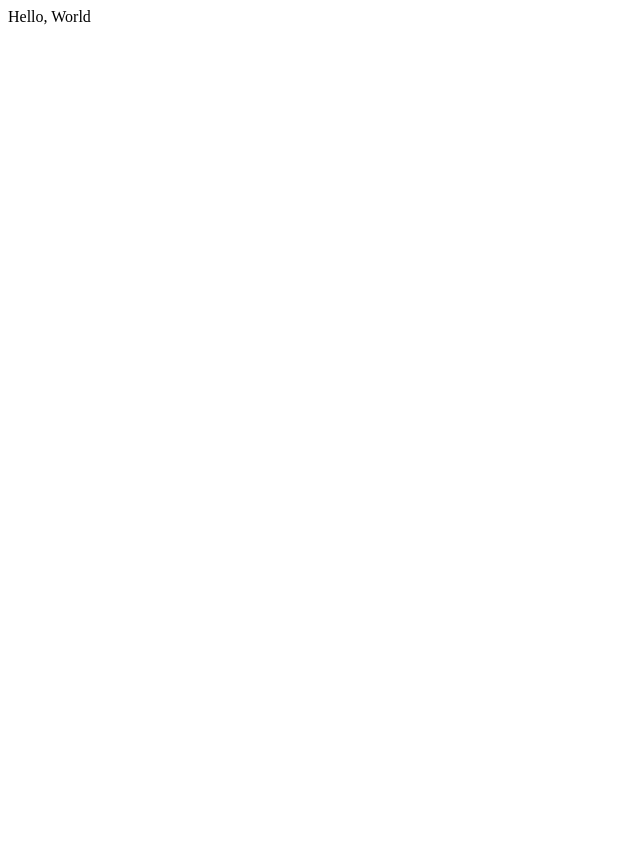
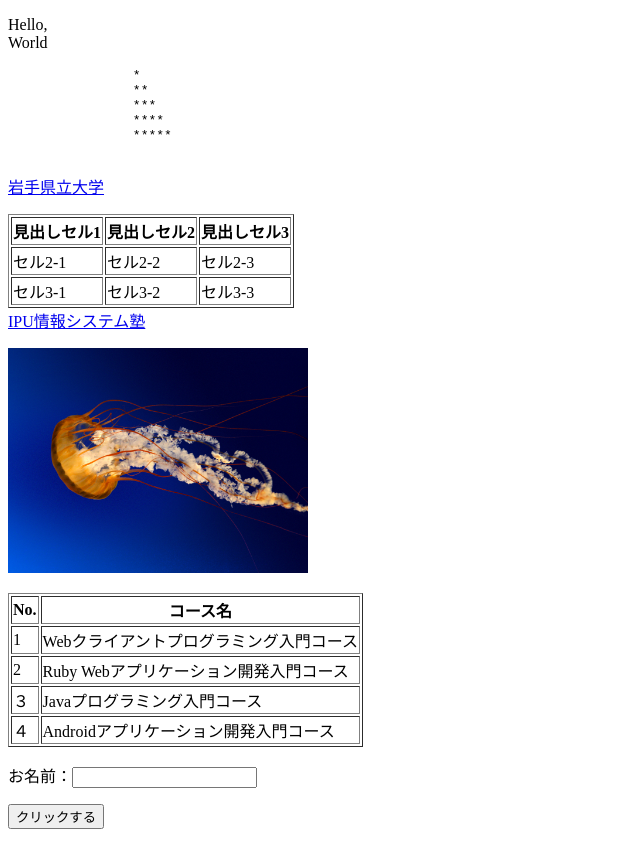
Before and after one commit to ipu01/isjuku-day2, a plain HTML site: page prac3/prac3-3/enshu.html in a window 1280 px wide. Shown: the whole page, without its empty margins (0-640 px from the left). Before the commit the page ends 800 px from the top, so only its background shows below. Drawn offline with Linux system fonts and the light colour scheme.

Commit message:
day 2 end

```diff
--- a/prac3/prac3-3/enshu.html
+++ b/prac3/prac3-3/enshu.html
@@ -2,11 +2,96 @@
 <html>
 	<head>
 		<title>HTML演習</title>
+	</head>
+	<body>
+		<p>
+			Hello,
+			<br>
+			World
+		</p>
+		<pre>
+		*
+		**
+		***
+		****
+		*****
+		</pre>
+		<p>
+			<a href="http://www.iwate-pu.ac.jp/">
+			岩手県立大学
+			</a>
+		</p>
+		<p>
+			<!-- img src="Koala.jpg" width="100%" -->
+		</p>
+		<table border="1">
 
-	</head>
+			<tr>
+				<th>見出しセル1</th>
+				<th>見出しセル2</th>
+				<th>見出しセル3</th>
+			</tr>
 
-	<body>
-		Hello, World
+			<tr>
+				<td>セル2-1</td>
+				<td>セル2-2</td>
+				<td>セル2-3</td>
+			</tr>
 
+			<tr>
+				<td>セル3-1</td>
+				<td>セル3-2</td>
+				<td>セル3-3</td>
+			</tr>
+
+		</table>
+
+		<a href="http://isjuku.jp/wordpress">
+			IPU情報システム塾
+		</a>
+
+		<p>
+			<img src="Jellyfish.jpg" width="300px" alt="くらげさん">
+		</p>
+
+		<p>
+			<table border="1">
+				<tr>
+					<th>No.</th>
+					<th>コース名</th>
+				</tr>
+
+				<tr>
+					<td>1</td>
+					<td>Webクライアントプログラミング入門コース</td>
+				</tr>
+
+				<tr>
+					<td>2</td>
+					<td>Ruby Webアプリケーション開発入門コース</td>
+				</tr>
+
+				<tr>
+					<td>３</td>
+					<td>Javaプログラミング入門コース</td>
+				</tr>
+
+				<tr>
+					<td>４</td>
+					<td>Androidアプリケーション開発入門コース</td>
+				</tr>
+
+			</table>
+		</p>
+
+		<form>
+			<p>
+				お名前：<input type="text" name="fname1" size="20">
+			</p>
+
+			<p>
+				<button type="button">クリックする</button>
+			</p>
+		</form>
 	</body>
 </html>
--- /dev/null
+++ b/prac3/prac4/css/sample.css
@@ -0,0 +1,21 @@
+body {
+	background-color : blue;
+	color : white;
+}
+
+/*
+h1{
+	border : solid　1px black;
+}
+/*
+
+/*
+#story{
+	border: solid　1px black;
+}
+*/
+/*
+.image{
+	border: solid　1px black;
+}
+*/
```
Also changed, not shown: prac3/prac4/index.html (added, +55 -0 lines), prac3/prac3-3/Jellyfish.jpg (added), prac3/prac3-3/Koala.jpg (added).
